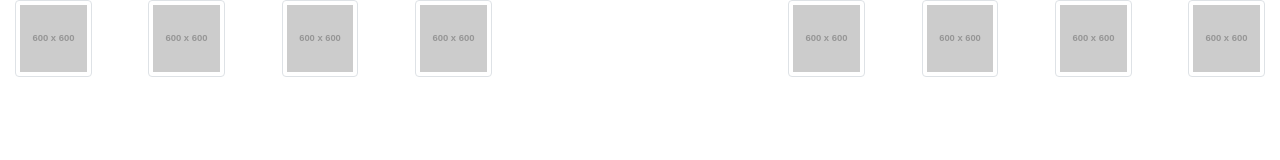
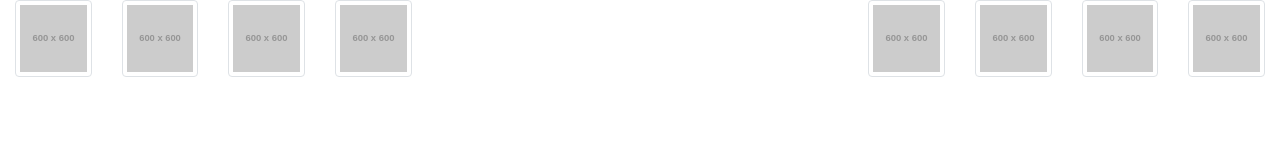
Before and after one commit to Preums/Hackaton1, a website: page views/combattants.html in a window 1280 px wide. Drawn offline with nearby package versions, Linux system fonts and the light colour scheme; placeholder pictures from the web are drawn by us.

Commit message:
maj gallery

```diff
--- a/views/combattants.html
+++ b/views/combattants.html
@@ -38,7 +38,7 @@
         </div>
     <!-- inter -->
 
-         <div class="col-2">
+         <div class="col-4">
 
 
         </div>
```
Also changed, not shown: views/index.html (+1 -1 lines).
